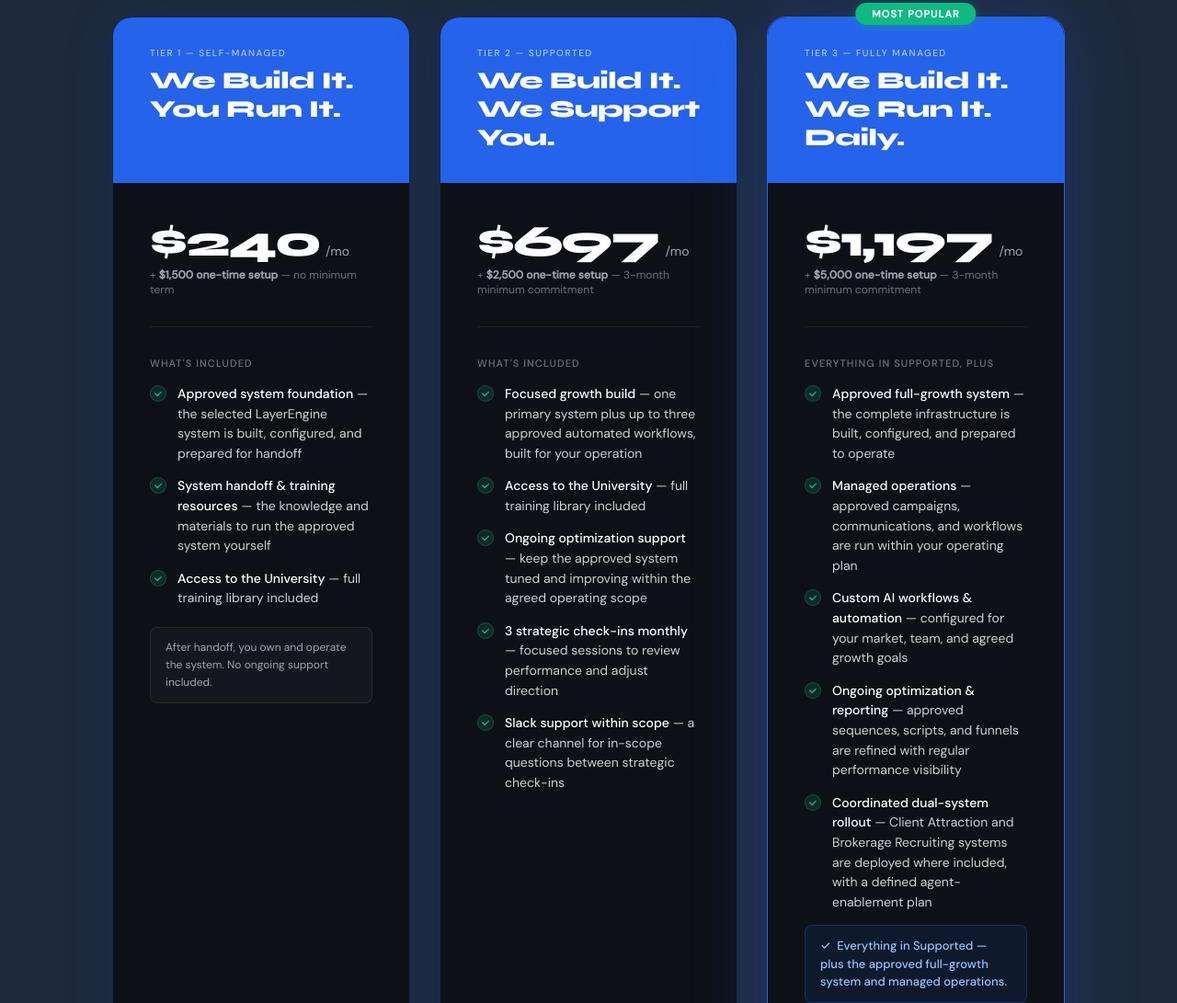
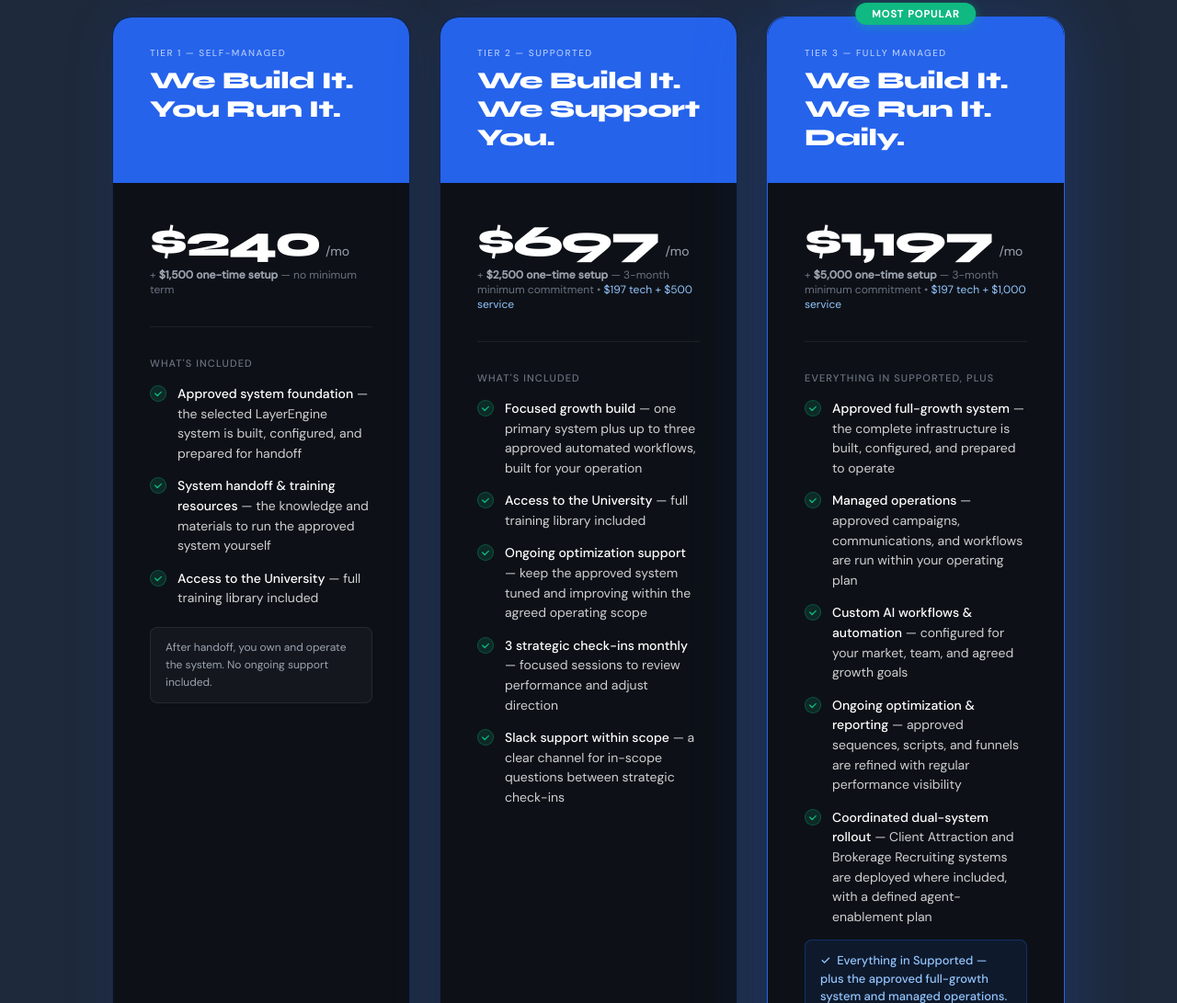
Before and after one commit to layerengine-ai/layerengine-ai.github.io, a plain HTML site: page development.html in a window 1280 px wide. Shown: the part 5563-6654 px from the top of the page at 92% size. Drawn offline with Linux system fonts and the light colour scheme; a script that the page names is missing.

Commit message:
breakdown description of monthly price

```diff
--- a/development.html
+++ b/development.html
@@ -2856,6 +2856,7 @@
                 </div>
                 <div class="le-pricing-setup-note">
                   + <strong>$2,500 one-time setup</strong> &mdash; 3-month minimum commitment
+                  &bull; <span style="color: #93c5fd">$197 tech + $500 service</span>
                 </div>
                 <div class="le-pricing-includes">What's included</div>
                 <div class="le-pricing-feature">
@@ -2982,6 +2983,7 @@
                 </div>
                 <div class="le-pricing-setup-note">
                   + <strong>$5,000 one-time setup</strong> &mdash; 3-month minimum commitment
+                  &bull; <span style="color: #93c5fd">$197 tech + $1,000 service</span>
                 </div>
 
                 <div class="le-pricing-includes">Everything in Supported, plus</div>
```
